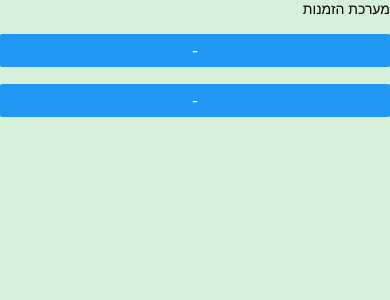
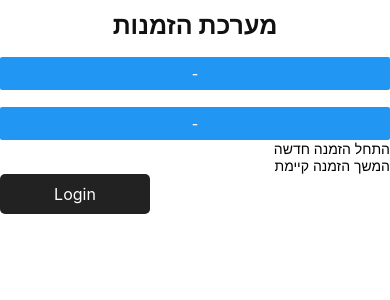
Before and after one commit to ShaharMizrachi/Order-Management-mobileApp, a React Native app: screen / in a window 390 px wide. Shown: the top 300 px of the page. Built offline with nearby package versions, Linux system fonts and the light colour scheme.

Commit message:
design button+ redux

```diff
--- a/App.tsx
+++ b/App.tsx
@@ -2,6 +2,7 @@
 import React from 'react';
 import {
   SafeAreaView,
+  ScrollView,
   StyleSheet,
   Text,
   View,
@@ -28,9 +29,10 @@ const App = (): React.JSX.Element => {
 
 const styles = StyleSheet.create({
   generalDesign: {
-    backgroundColor: "#D6EFD8",
+    backgroundColor: "#FFFFFF",
     flex: 1,
-    direction: 'rtl'
+    direction: 'rtl',
+    overflow: 'scroll'
   }
 });
 
--- a/src/components/locales/He.tsx
+++ b/src/components/locales/He.tsx
@@ -3,6 +3,9 @@ const He = {
   products: "מוצרים",
   enter_new_coustomers: "הכנסה של מוצרים חדשים",
   date_string: "תאריך",
+  strat_new_order: "התחל הזמנה חדשה",
+  continue_exist_order: "המשך הזמנה קיימת",
+  oredr_history: "היסטוריית הזמנות",
   apple: 'תפוח',   // Apple
   banana: 'בננה',  // Banana
   strawberry: 'תות', // Strawberry
--- /dev/null
+++ b/src/components/ui/System_Button.tsx
@@ -0,0 +1,34 @@
+import { Button, Pressable, ScrollView, StyleSheet, Text, TextInput, View } from 'react-native';
+
+const System_Button = ({ buttonWidth, text }: { buttonWidth: number, text: string }) => {
+    return (
+        <>
+            <Pressable style={styles.buttonPrsss}>
+                <Text numberOfLines={1} style={styles.text}>Login</Text>
+            </Pressable>
+        </>
+    )
+}
+
+
+
+
+const styles = StyleSheet.create({
+    buttonPrsss: {
+        backgroundColor: '#222222',
+        maxWidth: 150,
+        paddingHorizontal: 20,
+        paddingVertical: 10,
+        alignItems: 'center',
+        justifyContent: 'center',
+        borderRadius: 5,
+    },
+    text: {
+        color: '#FFFFFF',
+        fontSize: 16,
+    }
+})
+
+
+
+export default System_Button
--- a/src/screens/main.tsx
+++ b/src/screens/main.tsx
@@ -1,5 +1,5 @@
 import React, { useEffect, useState } from 'react';
-import { Button, ScrollView, StyleSheet, Text, TextInput, View } from 'react-native';
+import { Button, Pressable, ScrollView, StyleSheet, Text, TextInput, View } from 'react-native';
 import He from './../components/locales/He';
 import { useDispatch, useSelector } from 'react-redux';
 import { Product } from './../redux/types/types';
@@ -8,6 +8,7 @@ import { Customer } from './../redux/types/types';
 import { RootState } from '../redux/store';
 import { setAllProducts } from '../redux/types/productsSlice';
 import { setAllCustomers } from '../redux/types/customersSlice';
+import System_Button from '../components/ui/System_Button';
 
 
 const Main: React.FC = () => {
@@ -64,7 +65,7 @@ const Main: React.FC = () => {
 
     return (
         <View>
-            <View style={styles.titleMain}><Text>{He.order_system}</Text></View>
+            <View style={styles.titleMainView}><Text style={styles.title_text} >{He.order_system}</Text></View>
             <View style={styles.list_input_container}>
                 <View>
                     <TextInput onChange={(text) => inputOnChange(text, "newproductFiled")} />
@@ -86,12 +87,20 @@ const Main: React.FC = () => {
                                 <Text key={customer.id}>
                                     {customer.name}
                                 </Text>
-
                             )}
                         </ScrollView>
                     )}
                 </View>
             </View>
+            <View style={styles.buttons_container}>
+                <Pressable>
+                    <Text>{He.strat_new_order}</Text>
+                </Pressable>
+                <Pressable >
+                    <Text>{He.continue_exist_order}</Text>
+                </Pressable>
+            </View>
+            <View><System_Button buttonWidth={100} text={'testtt'} /></View>
         </View>
     );
 };
@@ -101,9 +110,21 @@ const styles = StyleSheet.create({
         backgroundColor: "#D6EFD8",
         flex: 1
     },
-    titleMain: {},
+    titleMainView: {
+        display: 'flex',
+        marginTop: 10
+    },
+    title_text: {
+        fontSize: 25,
+        fontWeight: 'bold',
+        color: '#111111',
+        overflow: 'hidden',
+        textAlign: 'center'
+
+    },
     list_input_container: {},
-    listProductsContainer: {}
+    listProductsContainer: {},
+    buttons_container: {}
 });
 
 export default Main;
```
